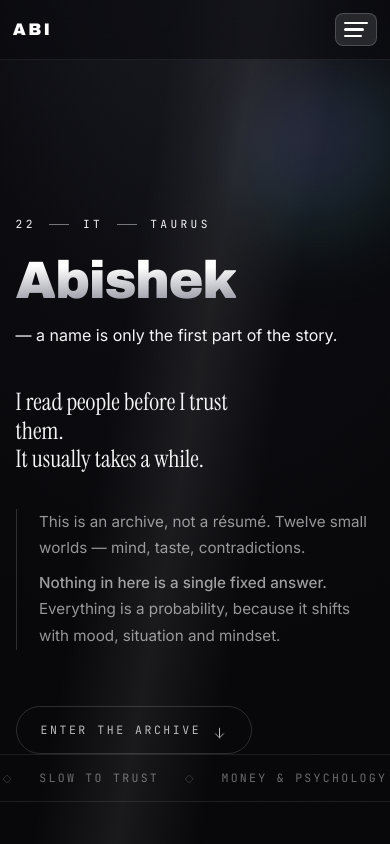
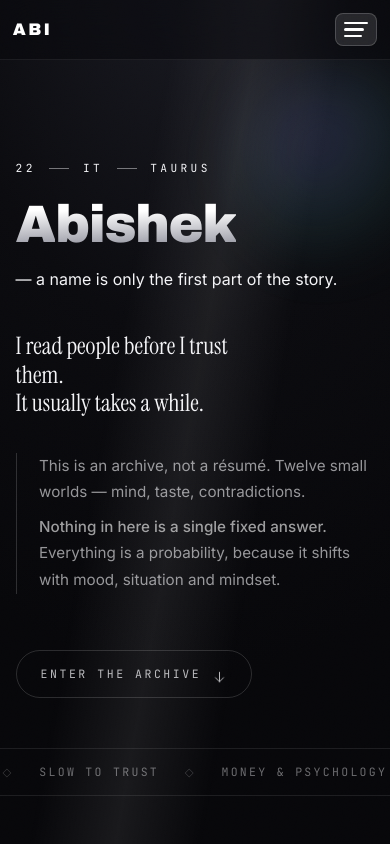
Before and after one commit to Abishek66r/abi-site, a React (Vite) app: page / in a window 390 px wide. Shown: the top 844 px of the page. Built offline with nearby package versions, Linux system fonts and the light colour scheme.

Commit message:
Reduce hero padding on mobile from 13.5rem to 10rem for better space usage

```diff
--- a/src/index.css
+++ b/src/index.css
@@ -175,7 +175,7 @@ button { font: inherit; cursor: pointer; }
 }
 @media (max-width: 640px) {
   .u--hero {
-    padding-top: 13.5rem;
+    padding-top: 10rem;
     justify-content: flex-start;
     padding-bottom: 3rem;
   }
```
